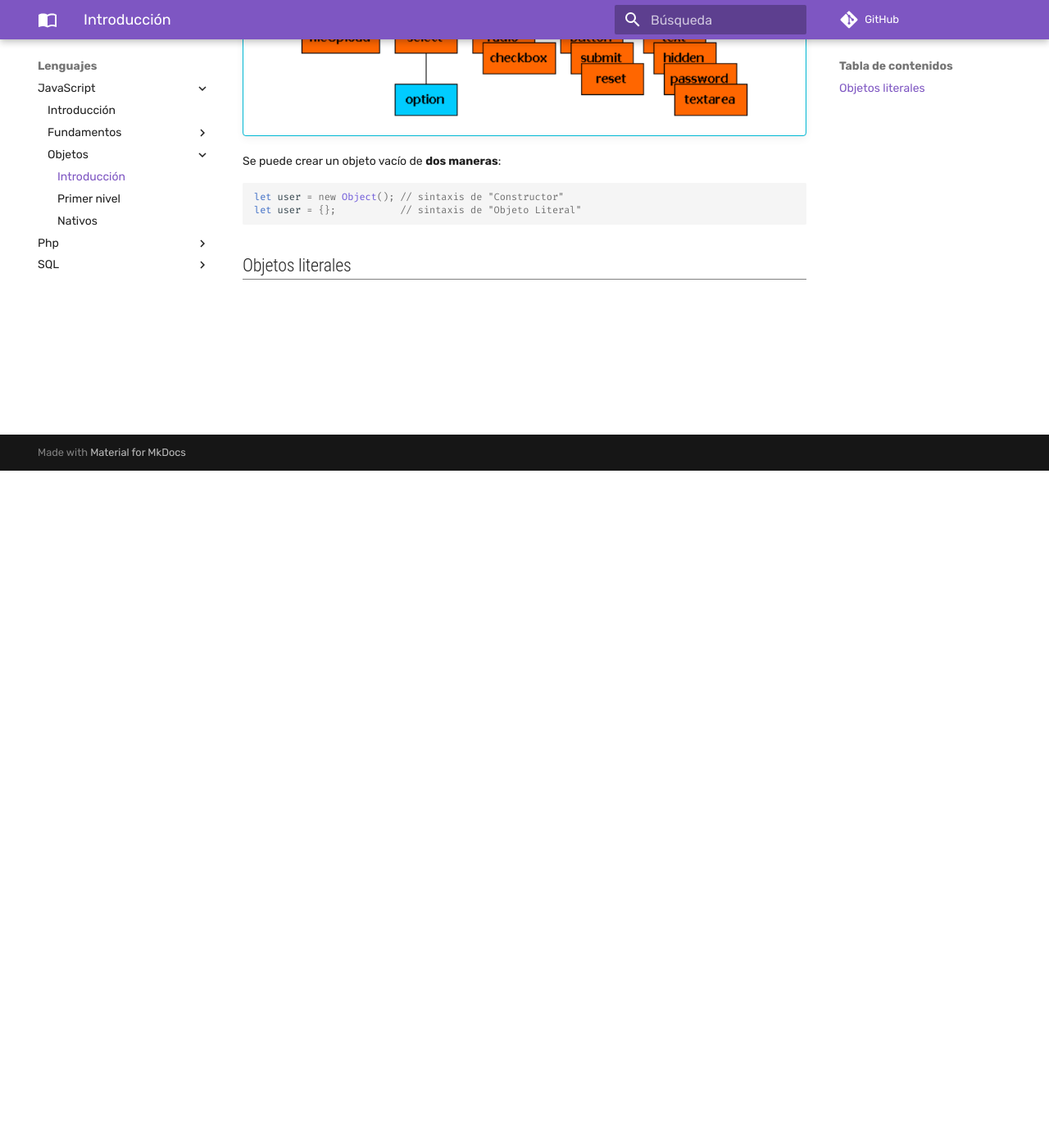
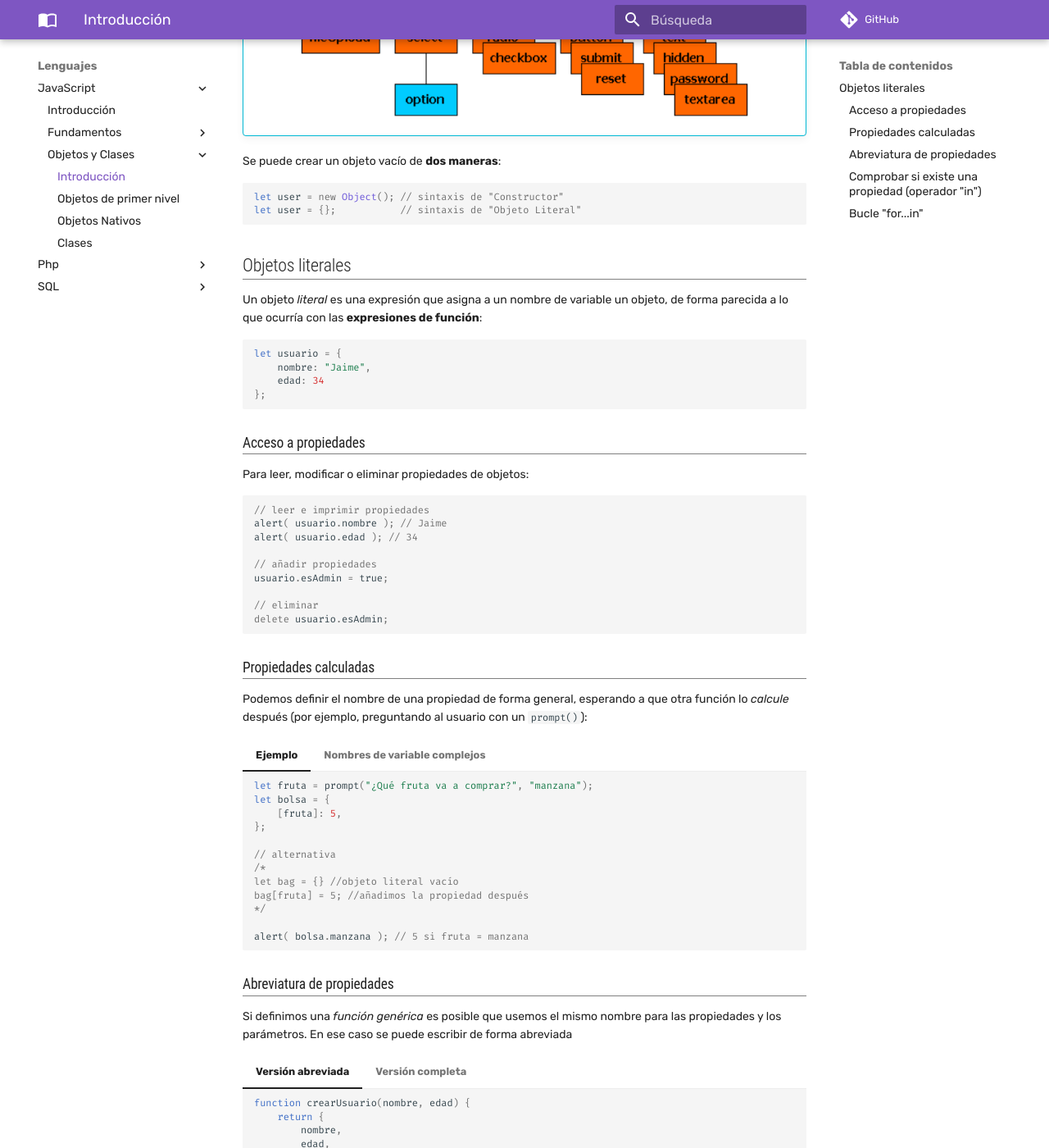
Before and after one commit to jaimeranchal/ohdaw, an MkDocs documentation site: the page built from docs/Lenguajes/javascript/obj.intro.md, in a window 1280 px wide and 1400 px high, scrolled down 826 px. Shown: the whole window at 82% size. Built offline with MkDocs 1.6.1 and Material for MkDocs 9.7.7, drawn with Linux system fonts in a browser that asks for light colours; comment, search, counter and statistics services are not loaded; some of the changed text lies outside the part shown.

Commit message:
Añadidas notas sobre objetos y clases en javascript

````diff
--- a/docs/Lenguajes/javascript/obj.intro.md
+++ b/docs/Lenguajes/javascript/obj.intro.md
@@ -25,3 +25,125 @@ let user = new Object(); // sintaxis de "Constructor"
 let user = {};           // sintaxis de "Objeto Literal"
 ```
 ## Objetos literales
+
+Un objeto _literal_ es una expresión que asigna a un nombre de variable un objeto, de forma parecida a lo que ocurría con las **expresiones de función**:
+
+```javascript
+let usuario = {
+    nombre: "Jaime",
+    edad: 34
+};
+```
+
+### Acceso a propiedades
+Para leer, modificar o eliminar propiedades de objetos:
+
+```javascript
+// leer e imprimir propiedades
+alert( usuario.nombre ); // Jaime
+alert( usuario.edad ); // 34
+
+// añadir propiedades
+usuario.esAdmin = true;
+
+// eliminar
+delete usuario.esAdmin;
+```
+
+### Propiedades calculadas
+Podemos definir el nombre de una propiedad de forma general, esperando a que otra función lo _calcule_ después (por ejemplo, preguntando al usuario con un `prompt()`):
+
+
+=== "Ejemplo"
+    ```javascript
+    let fruta = prompt("¿Qué fruta va a comprar?", "manzana");
+    let bolsa = {
+        [fruta]: 5,
+    };
+
+    // alternativa
+    /*
+    let bag = {} //objeto literal vacío
+    bag[fruta] = 5; //añadimos la propiedad después
+    */
+
+    alert( bolsa.manzana ); // 5 si fruta = manzana
+    ```
+=== "Nombres de variable complejos"
+    ```javascript
+    // dentro de [] se pueden realizar operaciones
+    let fruta = prompt("¿Qué fruta va a comprar?", "manzana");
+    let bolsa = {
+        [fruta + 'Mercadona']: 5, // bolsa.manzanaMercadona = 5
+    };
+    ```
+
+### Abreviatura de propiedades
+Si definimos una _función genérica_ es posible que usemos el mismo nombre para las propiedades y los parámetros. En ese caso se puede escribir de forma abreviada
+
+=== "Versión abreviada"
+    ```javascript
+    function crearUsuario(nombre, edad) {
+        return {
+            nombre,
+            edad,
+            // ...otras propiedades
+        };
+    }
+    ```
+
+=== "Versión completa"
+    ```javascript
+    function crearUsuario(nombre, edad) {
+        return {
+            nombre : nombre,
+            edad : edad,
+            // ...otras propiedades
+        };
+    }
+
+    let usuario = crearUsuario("Jaime", 34);
+    alert(usuario.nombre); // Jaime
+    ```
+
+### Comprobar si existe una propiedad (operador "in")
+JavaScript no controla si una propiedad existe cuando intentamos acceder a ella. Si no existe, simplemente devuelve _undefined_, pero ese no es un comportamiento siempre deseable.
+
+Podemos comprobarlo comparando con el valor _undefined_, pero ¿qué pasa si la propiedad existe pero su valor _es undefined_? Para esos casos, y para mayor comodidad se puede usar el operador **in**:
+
+```javascript
+//Sintaxis
+"key" in objeto
+```
+
+=== "Ejemplo"
+    ```javascript
+    let usuario = { nombre: "Jaime", edad: 34 };
+
+    alert( "edad" in usuario ); // true
+    alert( "blabla" in usuario ); // false
+    ```
+=== "Comprobación clásica"
+    ```javascript
+    let usuario = { nombre: "Jaime", edad: 34 };
+
+    alert( usuario.altura === undefined ); // true: no existe
+    ```
+
+### Bucle "for...in"
+Para recorrer todas las propiedades de un objeto realizando una operación, usamos un **tipo especial de bucle for**:
+
+```javascript
+let usuario = {
+    nombre: "Jaime",
+    edad: 34,
+    esAdmin: true,
+};
+
+for (let key in usuario) {
+    // propiedades
+    alert(key);
+    // valores
+    alert(usuario[key]);
+}
+```
--- a/mkdocs.yml
+++ b/mkdocs.yml
@@ -74,10 +74,11 @@ nav:
                 - Condicionales: 'Lenguajes/javascript/condicionales.md'
                 - Switch: 'Lenguajes/javascript/switch.md'
                 - Funciones: 'Lenguajes/javascript/funciones.md'
-            - Objetos:
+            - 'Objetos y Clases':
                 - Introducción: 'Lenguajes/javascript/obj.intro.md'
-                - 'Primer nivel': 'Lenguajes/javascript/obj.primer_nivel.md'
-                - Nativos: 'Lenguajes/javascript/obj.nativos.md'
+                - 'Objetos de primer nivel': 'Lenguajes/javascript/obj.primer_nivel.md'
+                - 'Objetos Nativos': 'Lenguajes/javascript/obj.nativos.md'
+                - Clases: 'Lenguajes/javascript/clases.md'
         - Php:
             - Introducción: 'Lenguajes/php/intro.md'
             - Tutorial básico: 'Lenguajes/php/tutorial.md'
````
Also changed, not shown: docs/Lenguajes/javascript/clases.md (added, +27 -0 lines).
